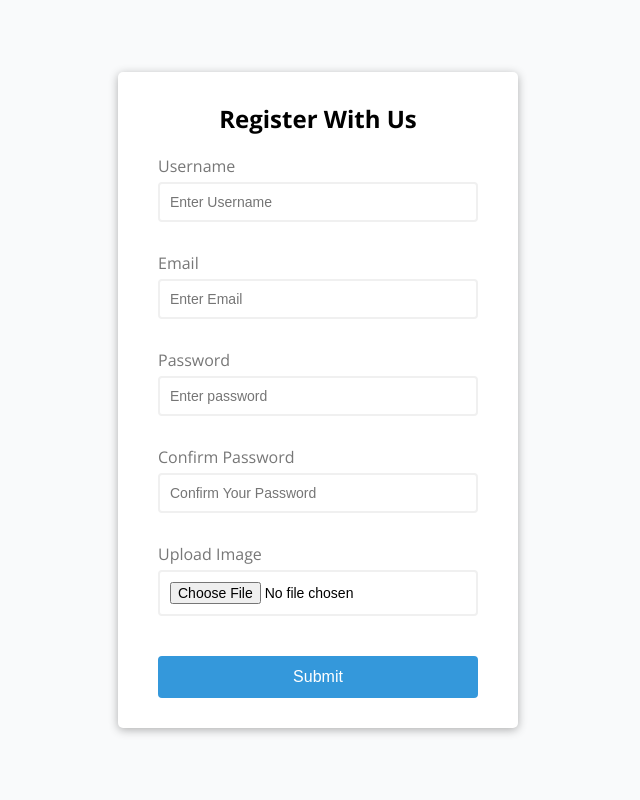
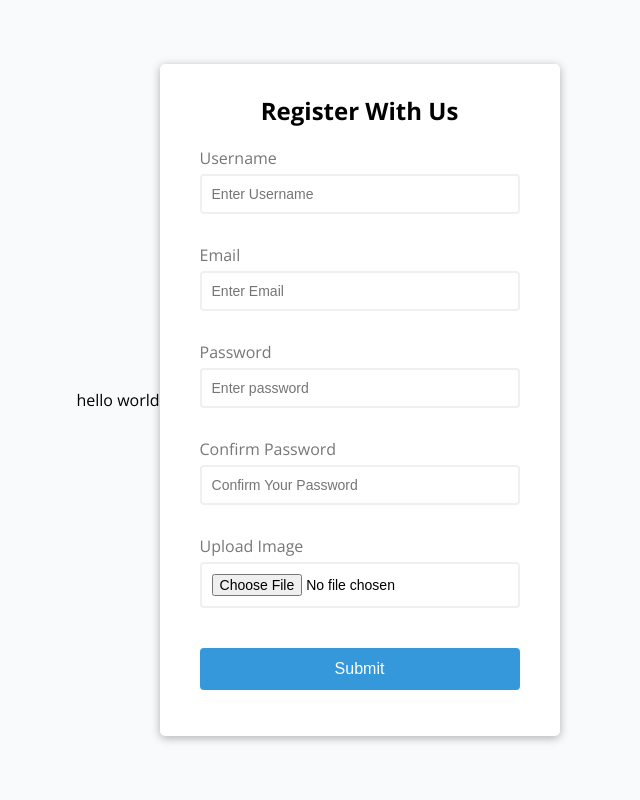
Before and after one commit to allotei5/lab_post, a PHP site: page / in a window 1280 px wide. Shown: the whole page, without its empty margins (322-962 px from the left). Run offline with PHP 8.4, Linux system fonts and the light colour scheme.

Commit message:
second commit

```diff
--- a/index.php
+++ b/index.php
@@ -1,6 +1,7 @@
 <?php
 // start session so that the errors can be available in this file
 session_start();
+echo "hello world";
 ?>
 
 <!DOCTYPE html>
```
